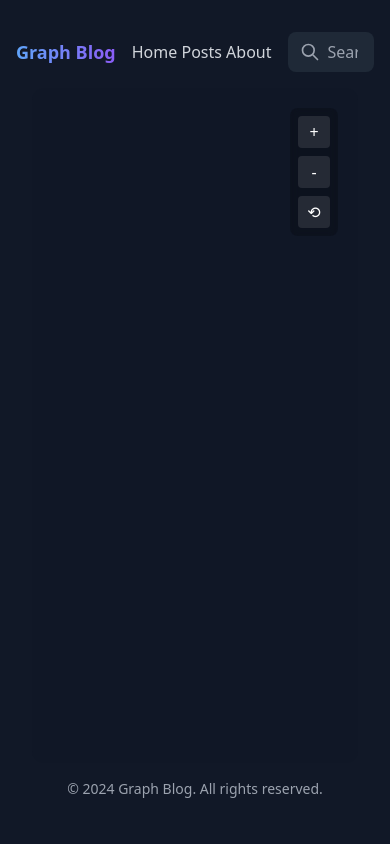
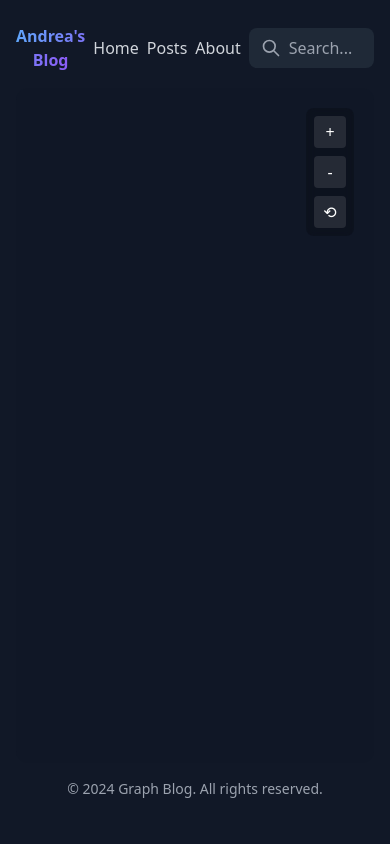
Before and after one commit to minerva-wow/obsidian-style-blog, a Django app: page / in a window 390 px wide. Run offline with Django 4.2, Linux system fonts and the light colour scheme; data that the repository does not hold is empty.

Commit message:
adjust base.html

```diff
--- a/templates/blog/base.html
+++ b/templates/blog/base.html
@@ -8,32 +8,29 @@
       href="https://cdn.jsdelivr.net/npm/tailwindcss@2.2.19/dist/tailwind.min.css"
       rel="stylesheet"
     />
-    <link rel="stylesheet" href="/static/css/style.css" />
   </head>
-  <body class="max-w-7xl bg-gray-900 text-gray-300 min-h-screen py-8 px-4">
+  <body class="max-w-7xl bg-gray-900 py-6 px-4 text-gray-400 mx-auto">
     <!-- Navigation -->
-    <header class="sticky top-0 z-50">
-      <nav class="flex items-center justify-between space-x-4 mx-auto">
-        <a href="/">
-          <span
-            class="text-lg font-semibold bg-gradient-to-r from-blue-400 to-purple-500 bg-clip-text text-transparent"
-            >Graph Blog</span
-          >
-        </a>
+    <header class="top-0 z-50 text-gray-300">
+      <nav class="flex justify-between space-x-2 mx-auto items-center">
+        <a href="/" class="text-center">
+            <span class="text-large lg:text-xl font-semibold bg-gradient-to-r from-blue-400 to-purple-500 bg-clip-text text-transparent">
+            Andrea's Blog</span>
+          </a>
 
-        <div class="md:flex items-center gap-2 lg:gap-6">
+        <ul class="flex gap-2 lg:gap-10">
           <a href="/" class="hover:text-white transition-colors">Home</a>
           <a href="/posts" class="hover:text-white transition-colors">Posts</a>
           <a href="/about" class="hover:text-white transition-colors">About</a>
-        </div>
+        </ul>
 
-        <div class="flex-1 max-w-xs ml-6 relative">
+        <div class="max-w-xs ml-6 relative">
           <form action="/search" method="GET">
             <input
               type="text"
               name="q"
               placeholder="Search..."
-              class="w-full bg-gray-800 rounded-lg pl-10 pr-4 py-2 focus:outline-none focus:ring-2 focus:ring-blue-500"
+              class="w-full bg-gray-800 rounded-lg pl-10 pr-4 py-2 focus:outline-none"
             />
             <svg
               class="w-5 h-5 text-gray-400 absolute left-3 top-2.5"
@@ -54,17 +51,15 @@
     </header>
 
     <!-- Main Content -->
-    <main class="flex-1">
-      <div class="mx-auto">{% block content %}{% endblock %}</div>
+    <main>
+      {% block content %}{% endblock %}
     </main>
 
     <!-- Footer -->
-    <footer>
-      <div class="mx-auto">
-        <div class="text-center text-sm text-gray-400">
-          <p>&copy; {% now "Y" %} Graph Blog. All rights reserved.</p>
-        </div>
-      </div>
+    <footer class="text-center text-sm">
+      <p>
+        &copy; {% now "Y" %} Graph Blog. All rights reserved.
+      </p>
     </footer>
 
     {% block extra_js %}{% endblock %}
--- a/templates/blog/home.html
+++ b/templates/blog/home.html
@@ -4,8 +4,8 @@
 
 {% block content %}
 <!-- 添加一个额外的容器来确保正确的尺寸 -->
-<div class="container mx-auto px-4">
-    <div class="graph-container relative backdrop-blur-sm rounded-xl" id="graph">
+<div class="container mx-auto">
+    <div class="graph-container relative rounded-xl" id="graph">
         <!-- 控制按钮 -->
         <div class="zoom-controls">
             <button class="zoom-button" title="Zoom In">+</button>
```
Also changed, not shown: static/css/styles.css (deleted).
